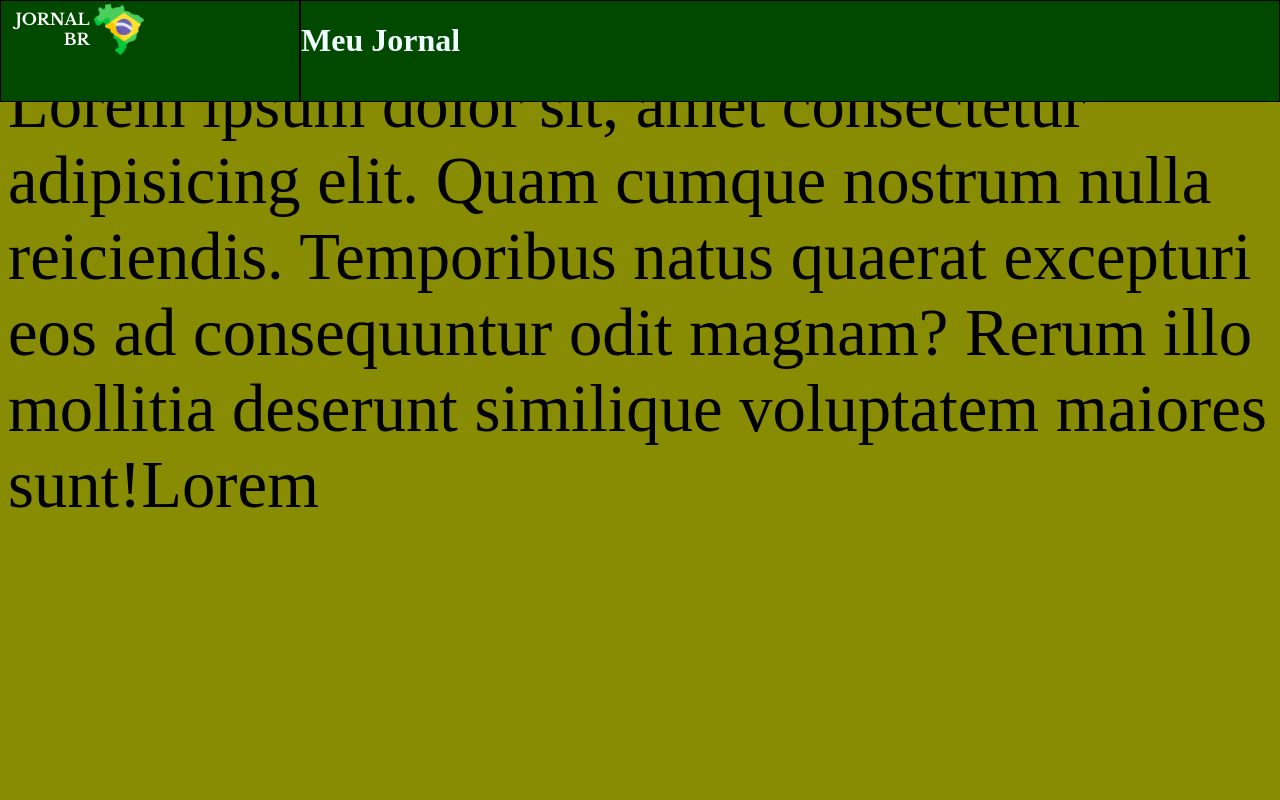
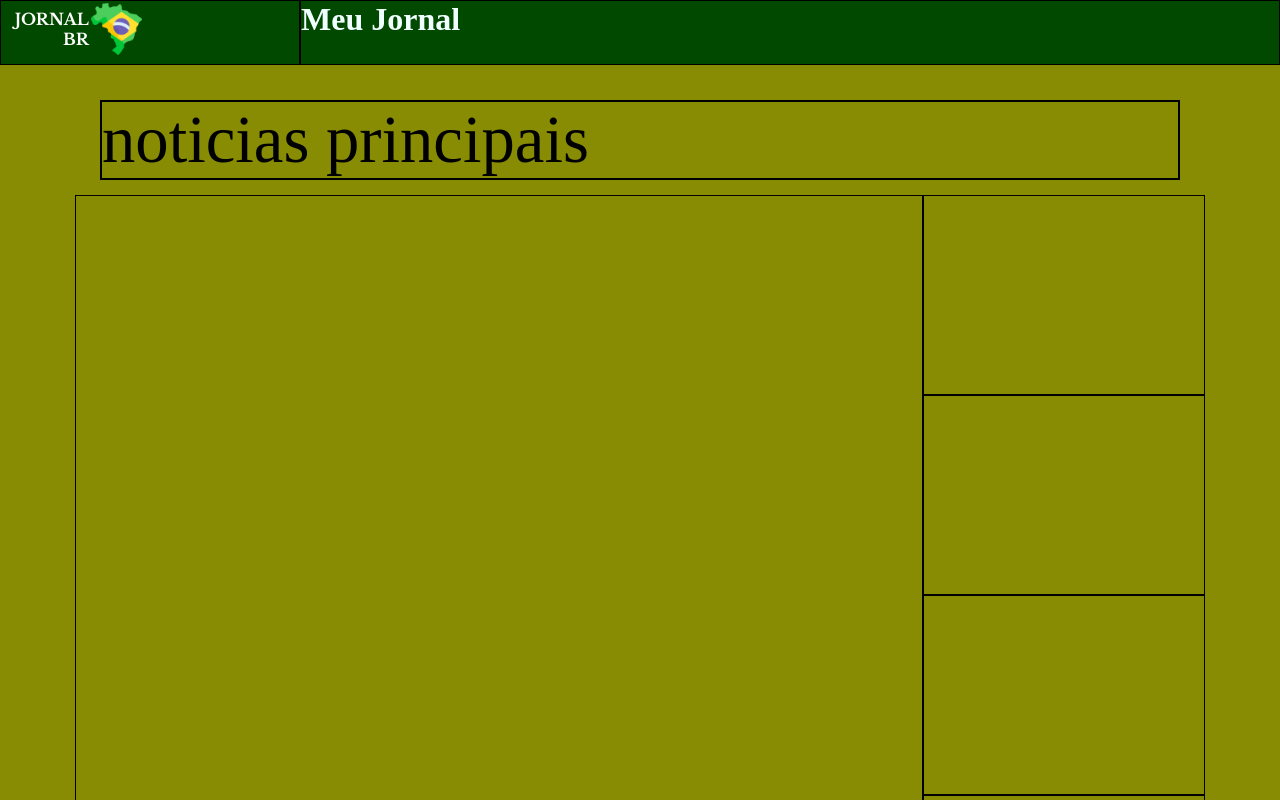
Before and after one commit to isabellirosa/SITE2, a plain HTML site: page index.html in a window 1280 px wide. Shown: the top 800 px of the page. Drawn offline with nearby package versions, Linux system fonts and the light colour scheme; a web font is replaced by a local one.

Commit message:
alteraçoes

```diff
--- a/index.html
+++ b/index.html
@@ -29,13 +29,39 @@
         </div>
     </div>
     </header>
-    <main>
-      <div class="noticiaPrincipal">
-        <P>Lorem ipsum dolor sit, amet consectetur adipisicing elit. Quam cumque nostrum nulla reiciendis. Temporibus natus quaerat excepturi eos ad consequuntur odit magnam? Rerum illo mollitia deserunt similique voluptatem maiores sunt!Lorem</P>
-       <div>
 
-       </div>
-      </div>
+   <main>
+    <section class="noticias-principais">
+        <div><P>noticias principais</P></div>
+    </section>
+
+
+    <section class="ultimas-noticias">
+        <div id="noticia-grande">
+        </div>
+        <div id="noticia-piquena">
+            <div>
+
+            </div>
+            <div>
+
+
+            </div>
+            <div>
+
+
+            </div>
+            <div>
+
+
+            </div>
+            <div>
+
+
+            </div>
+        </div>
+    </section>
+
 
 </main>
 </body>
--- a/styles/style.css
+++ b/styles/style.css
@@ -28,12 +28,12 @@ h1{
 .container{
     display: grid;
     grid-template-columns: 300px 1fr;
-    grid-template-rows: 100px 1fr;
+    grid-template-rows: 65px;
 
 }
 .itens{
     border: 1px solid black;
-    min-height: 100px;
+    min-height: 65px;
     background-color: #024900;
 
 }
@@ -47,7 +47,40 @@ header{
     right: 0px;
 
 }
+*{
+    margin: 0;
+    padding: 0;
+    box-sizing: border-box;
+}
 
+
+
+.noticias-principais{
+    border: 2px solid black;
+    display: grid;
+    grid-template-columns: 1fr;
+    margin: 15px 100px;
+    margin-top: 100px;
+}
+.ultimas-noticias{
+    display: grid;
+    grid-template-columns: 3fr 1fr;
+
+
+    margin: 15px 75px
+}
+
+
+#noticia-grande{
+    border: 1px solid black;
+    height: 1000px;
+}
+
+
+#noticia-piquena div{
+    border: 0.5px solid black;
+    height: 200px;
+}
 /* Color Theme Swatches in Hex */
 .Terrosos--Verdes-claros-1-hex { color: #7E8A68; }
 .Terrosos--Verdes-claros-2-hex { color: #95A47B; }
```
